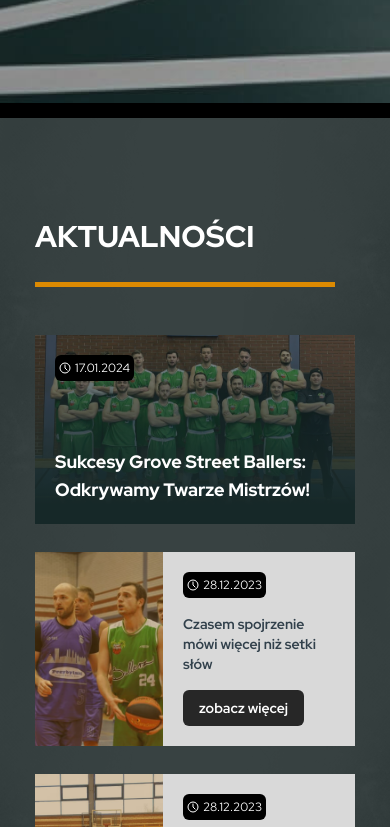
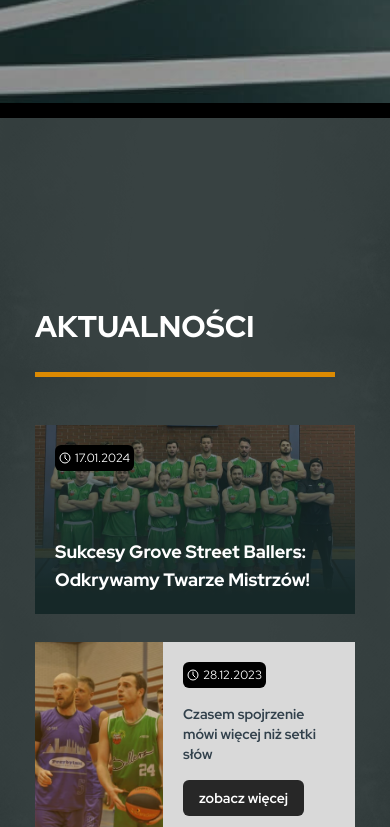
Before and after one commit to rosiu98/Grov-streek-website, a Next.js app: page / in a window 390 px wide. Shown: the part 997-1824 px from the top of the page. Built offline with nearby package versions, Linux system fonts and the light colour scheme; no server answers; the database is empty; a web font is replaced by a local one.

Commit message:
fix for media query for mobile

```diff
--- a/app/ui/news.tsx
+++ b/app/ui/news.tsx
@@ -7,7 +7,7 @@ import Link from "next/link";
 
 const News = () => {
   return (
-    <section className="pt-[100px] lg:pt-[190px] pb-10">
+    <section className="pt-[190px] pb-10">
       <div className="max-w-app">
         <div className="mb-12">
           <p className="text-white text-3xl font-extrabold mb-7">AKTUALNOŚCI</p>
```
